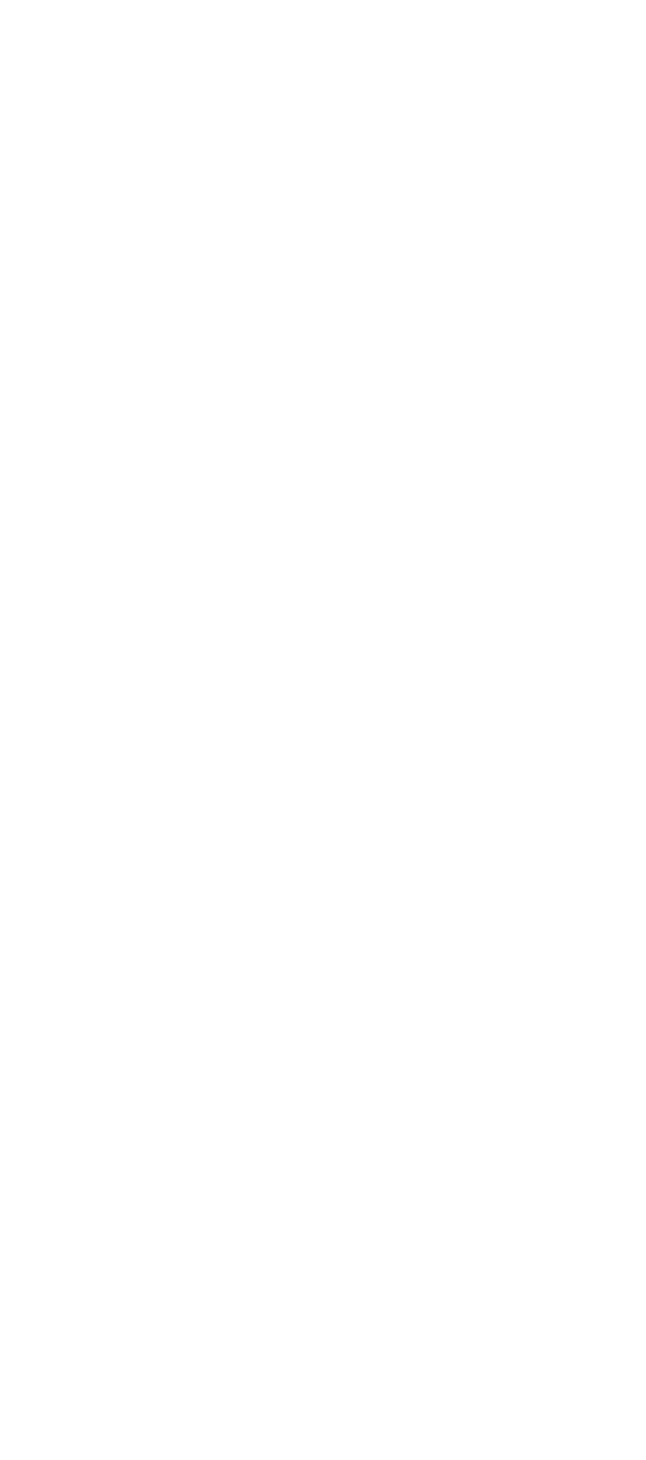
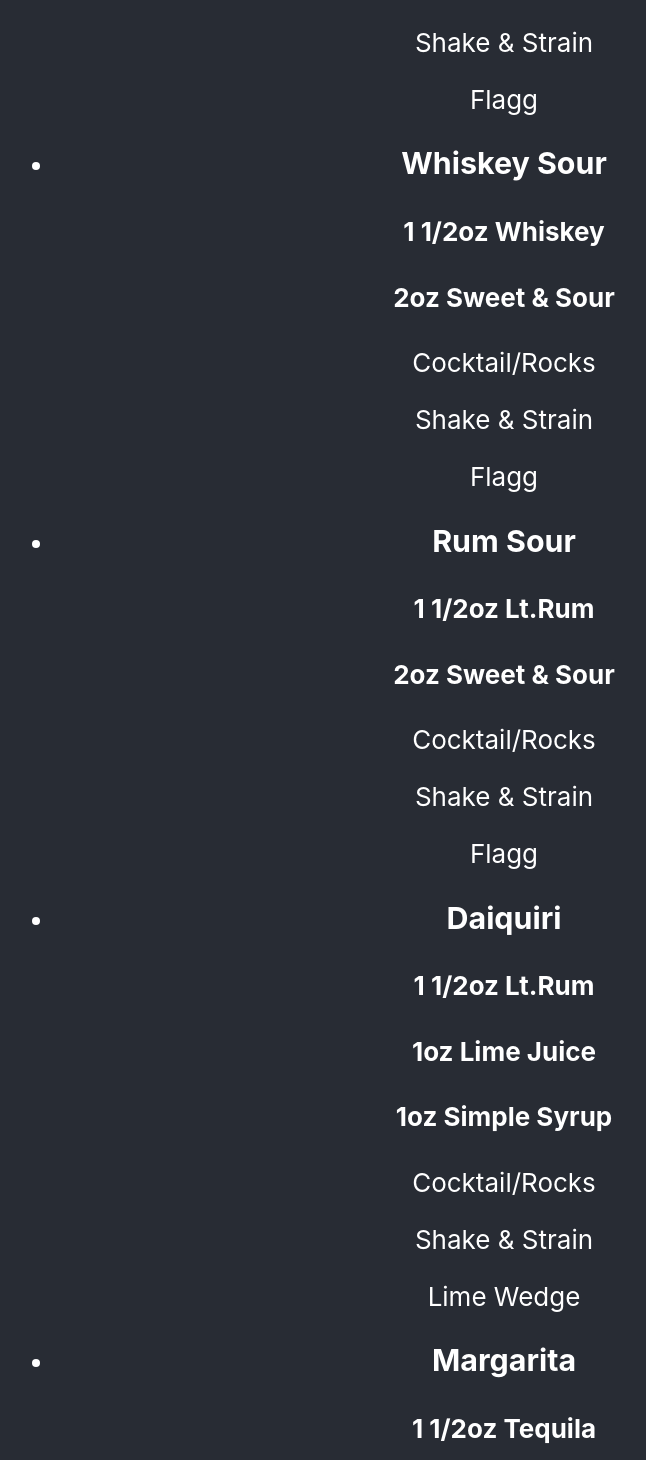
Before and after one commit to RickyFig17/Cocktails-App, a React (Create React App) app: page /sours in a window 1280 px wide. Shown: the part 1337-2797 px from the top of the page, without its empty margins (156-802 px from the left). Before the commit the page ends 800 px from the top, so only its background shows below. Built offline with nearby package versions, Linux system fonts and the light colour scheme.

Commit message:
finishing sours and margaritas

```diff
--- a/src/Sours.js
+++ b/src/Sours.js
@@ -1,7 +1,124 @@
 import React from "react";
 
 function Sours() {
-  return <h1>Sours And Margaritas</h1>;
+  return (
+    <>
+      <h1>Sours And Margaritas</h1>
+      <SoursList />
+    </>
+  );
+}
+
+function SoursList() {
+  const cocktails = [
+    {
+      name: "Stone Sour",
+      alcohol1: "1 1/2oz Whiskey",
+      alcohol2: "",
+      filler1: "1oz Orange Juice",
+      filler2: "1oz Sweet & Sour",
+      glass: "Cocktail/Rocks",
+      mixingMethod: "Shake & Strain",
+      garnish: "Flagg",
+    },
+    {
+      name: "Amaretto Sour",
+      alcohol1: "1 1/2oz Amaretto",
+      alcohol2: "",
+      filler1: "2oz Sweet & Sour",
+      filler2: "",
+      glass: "Cocktail/Rocks",
+      mixingMethod: "Shake & Strain",
+      garnish: "Flagg",
+    },
+    {
+      name: "Whiskey Sour",
+      alcohol1: "1 1/2oz Whiskey",
+      alcohol2: "",
+      filler1: "2oz Sweet & Sour",
+      filler2: "",
+      glass: "Cocktail/Rocks",
+      mixingMethod: "Shake & Strain",
+      garnish: "Flagg",
+    },
+    {
+      name: "Rum Sour",
+      alcohol1: "1 1/2oz Lt.Rum",
+      alcohol2: "",
+      filler1: "2oz Sweet & Sour",
+      filler2: "",
+      glass: "Cocktail/Rocks",
+      mixingMethod: "Shake & Strain",
+      garnish: "Flagg",
+    },
+    {
+      name: "Daiquiri",
+      alcohol1: "1 1/2oz Lt.Rum",
+      alcohol2: "",
+      filler1: "1oz Lime Juice",
+      filler2: "1oz Simple Syrup",
+      glass: "Cocktail/Rocks",
+      mixingMethod: "Shake & Strain",
+      garnish: "Lime Wedge",
+    },
+    {
+      name: "Margarita",
+      alcohol1: "1 1/2oz Tequila",
+      alcohol2: "1/2oz Triple Sec",
+      filler1: "1 1/2oz Sweet & Sour",
+      filler2: "",
+      glass: "Margarita",
+      mixingMethod: "Shake & Strain",
+      garnish: "Salt Rim & Lime Wedge",
+    },
+    {
+      name: "Blue Margarita",
+      alcohol1: "1 1/2oz Tequila",
+      alcohol2: "1/2oz Blue Curacao",
+      filler1: "1 1/2oz Blue Curacao",
+      filler2: "",
+      glass: "Margarita",
+      mixingMethod: "Shake & Strain",
+      garnish: "Salt Rim & Lime Wedge",
+    },
+    {
+      name: "Frozen Strawberry Margarita",
+      alcohol1: "2oz Tequila",
+      alcohol2: "1oz Triple Sec",
+      filler1: "1/2oz Sweet & Sour",
+      filler2:
+        "1oz Strawberry Margarita/ Daiquiri Mix (Blend with one full glass of Ice)",
+      glass: "Margarita",
+      mixingMethod: "Blend",
+      garnish: "Sugar Rim & Lime Wedge",
+    },
+    {
+      name: "Sidecar",
+      alcohol1: "1 1/2oz Brandy",
+      alcohol2: "1/2oz Triple Sec",
+      filler1: "3/4oz Lemon Juice",
+      filler2: "3/4oz Simple Syrup",
+      glass: "Martini",
+      mixingMethod: "Shake & Strain",
+      garnish: "Sugar Rim & Flagg",
+    },
+  ];
+  return (
+    <ul>
+      {cocktails.map((cocktail, index) => (
+        <li key={index}>
+          <h3>{cocktail.name}</h3>
+          <h4>{cocktail.alcohol1}</h4>
+          <h4>{cocktail.alcohol2}</h4>
+          <h4>{cocktail.filler1}</h4>
+          <h4>{cocktail.filler2}</h4>
+          <p>{cocktail.glass}</p>
+          <p>{cocktail.mixingMethod}</p>
+          <p>{cocktail.garnish}</p>
+        </li>
+      ))}
+    </ul>
+  );
 }
 
 export default Sours;
```
